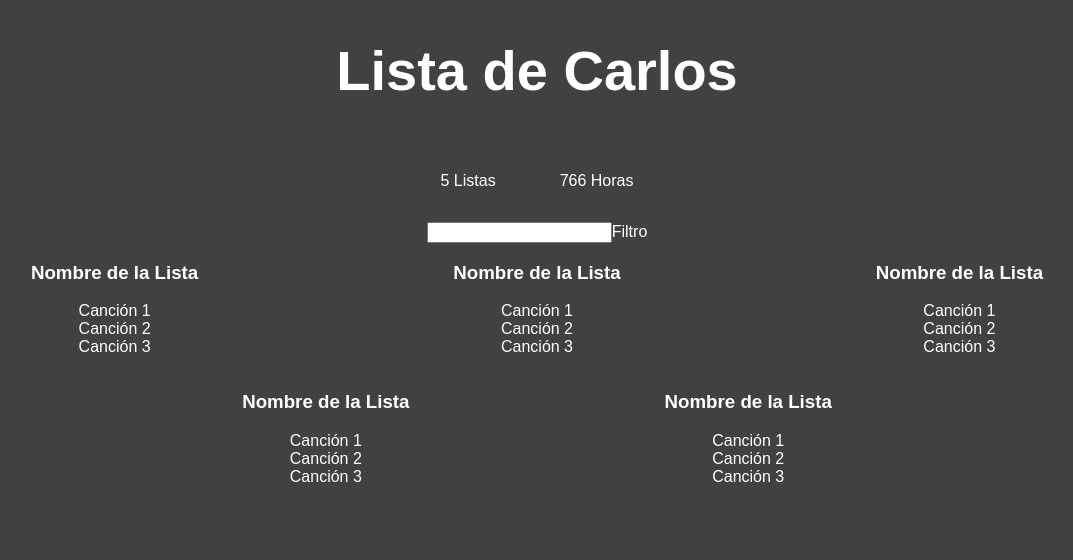
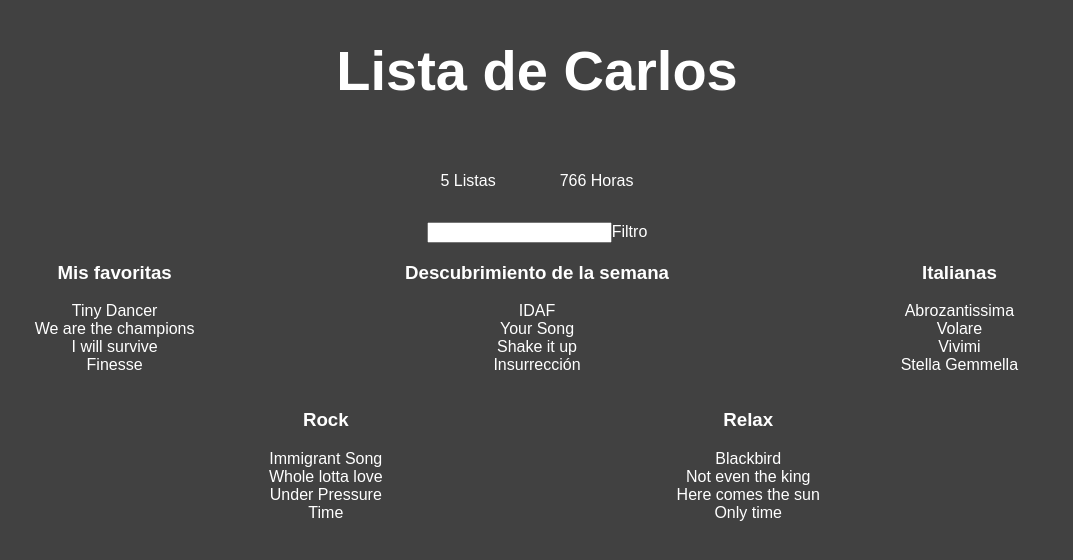
Before and after one commit to cmarchena/devtips-react-prototyping, a React (Create React App) app: page / in a window 1280 px wide. Shown: the top 560 px of the page, without its empty margins (103-1176 px from the left). Built offline with nearby package versions, Linux system fonts and the light colour scheme.

Commit message:
add lists info

```diff
--- a/src/App.js
+++ b/src/App.js
@@ -140,11 +140,11 @@ class Playlist extends Component {
         style={{ ...defaultStyle, display: 'inline-block' }}
         className="playlist"
       >
-        <h3>Nombre de la Lista</h3>
+        <h3>{this.props.playlist.name}</h3>
         <ul>
-          <li>Canción 1</li>
-          <li>Canción 2</li>
-          <li>Canción 3</li>
+          {this.props.playlist.songs.map((song, i) => (
+            <li key={i}> {song.name} </li>
+          ))}
         </ul>
       </div>
     );
@@ -173,11 +173,9 @@ class App extends Component {
             <HoursCounter playlists={this.state.serverData.user.playlists} />
 
             <Filter />
-            <Playlist />
-            <Playlist />
-            <Playlist />
-            <Playlist />
-            <Playlist />
+            {this.state.serverData.user.playlists.map((playlist, i) => (
+              <Playlist key={i} playlist={playlist} />
+            ))}
           </div>
         ) : (
           <h1>Cargando...</h1>
```
